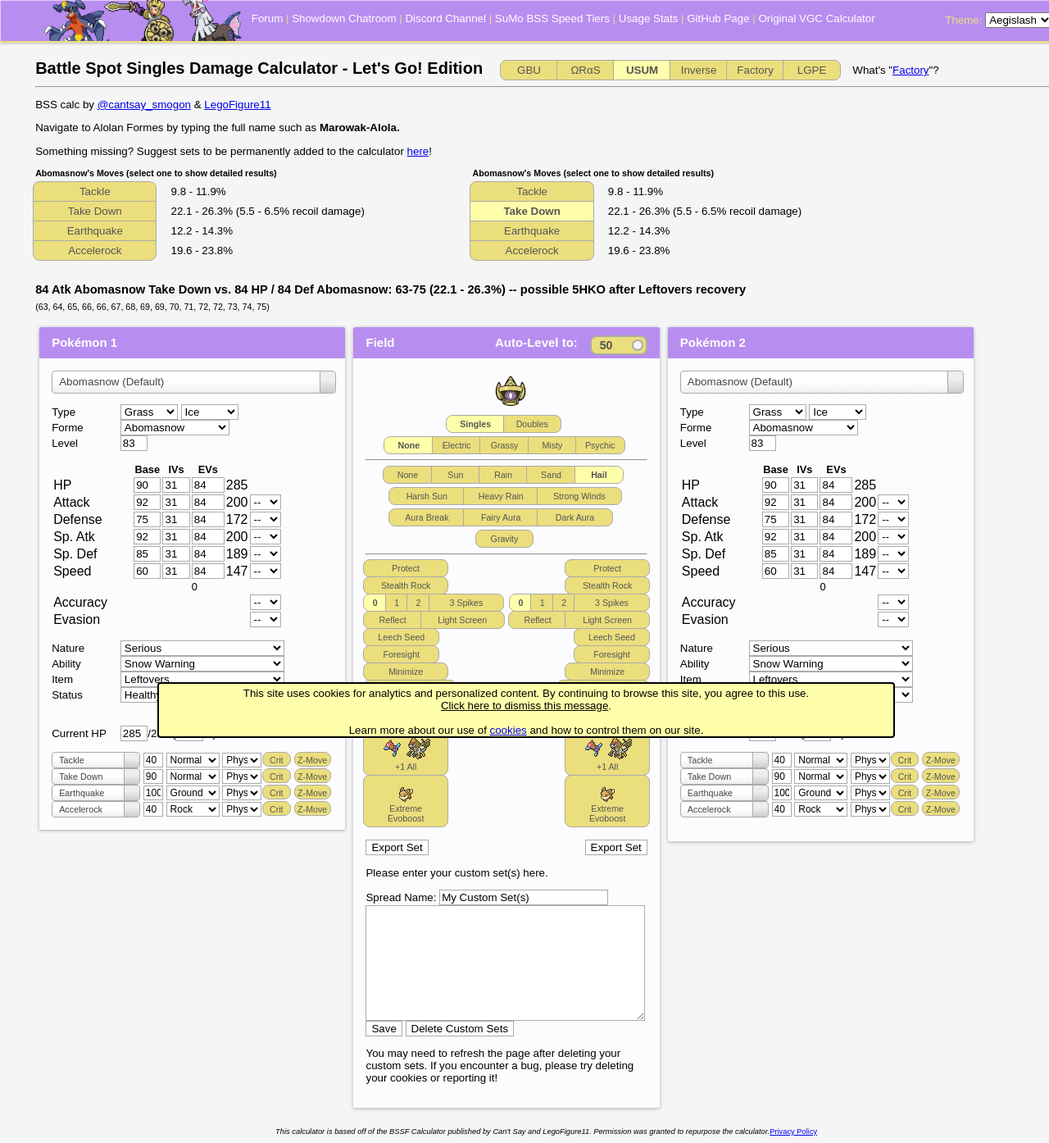
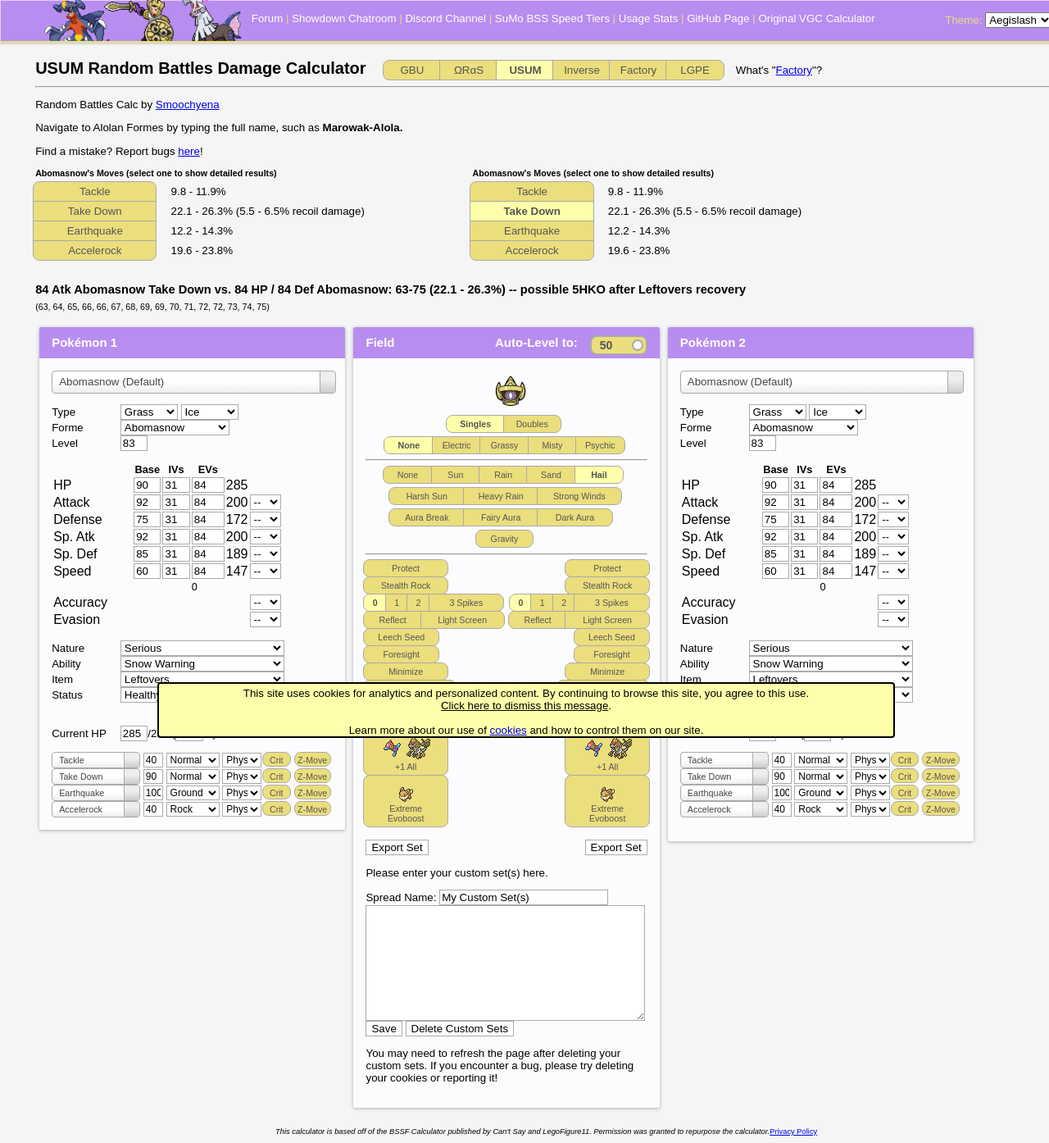
Before and after one commit to RandbatsCalc/randbatscalc.github.io, a Jekyll site: the page built from index.html, in a window 1280 px wide. Shown: the whole page at 82% size. Built offline with Jekyll 4.4.1, drawn with Linux system fonts in a browser that asks for light colours; nearby versions of some CDN libraries.

Commit message:
aesthetic changes

```diff
--- a/index.html
+++ b/index.html
@@ -1,10 +1,10 @@
 ---
 layout: default
-title: cantsaycalc BETA
+title: Random Battles Damage Calc
 ---
 <div class="wrapper">
 	<div>
-		<span class="title-text">Battle Spot Singles Damage Calculator - Let's Go! Edition</span>
+		<span class="title-text"> USUM Random Battles Damage Calculator</span>
 		<span class="generation-select" title="Select the format.">
 			<!-- Gen 5: GBU, Gen 6: ORAS, Gen 7: USUM, Gen 20: Factory, Gen 21: Factory, Gen 22: LGPE -->
 			<input class="gen btn-input" type="radio" name="gen" value="5" id="gen5" /><label class="btn btn-small btn-left" for="gen5">GBU</label>
@@ -23,9 +23,9 @@
 
 	</div>
 	<hr />
-	<p>BSS calc by <a href="https://twitter.com/cantsay_smogon">@cantsay_smogon</a> &amp; <a href="https://www.smogon.com/forums/members/188833/">LegoFigure11</a></p>
-	<p>Navigate to Alolan Formes by typing the full name such as <b>Marowak-Alola.</b></p>
-	<p>Something missing? Suggest sets to be permanently added to the calculator <a href="https://www.smogon.com/forums/threads/3597699/">here</a>!</p>
+	<p>Random Battles Calc by <a href="https://www.smogon.com/forums/members/smoochyena.463545/">Smoochyena</a> </p>
+	<p>Navigate to Alolan Formes by typing the full name, such as <b>Marowak-Alola.</b></p>
+	<p>Find a mistake? Report bugs <a href="https://www.smogon.com/forums/threads/3597699/">here</a>!</p>
 
 	<!-- <div class="banner"><script async src="https://pagead2.googlesyndication.com/pagead/js/adsbygoogle.js"></script> -->
 	<!-- Damage Calc Header -->
```
